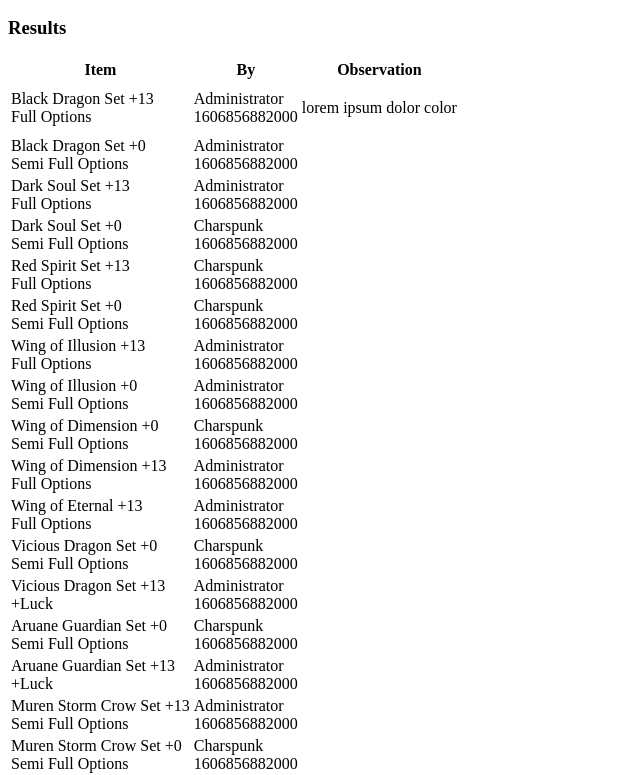
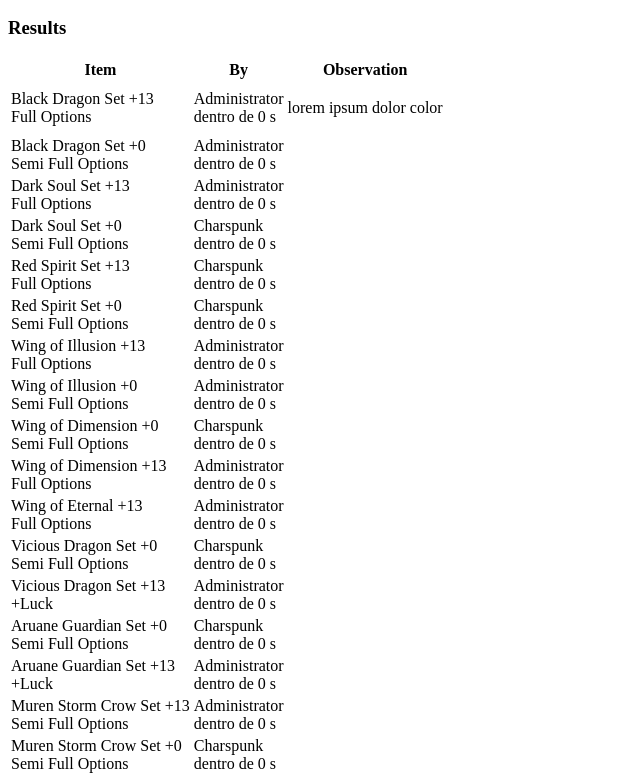
Before and after one commit to carlosbecerradev/mu-guild-business-demo, a Vue app: page /mu-server/1 in a window 1280 px wide. Shown: the part 5585-6360 px from the top of the page, without its empty margins (0-640 px from the left). Built offline with nearby package versions, Linux system fonts and the light colour scheme; the HTML template or start-up script is replaced by a standard one.

Commit message:
:heavy_plus_sign: components (MUServerOrders): Se implementa 'time_ago' y un formateo.

```diff
--- a/src/components/mu-server/MUServerOrders.vue
+++ b/src/components/mu-server/MUServerOrders.vue
@@ -44,21 +44,26 @@
                       <div class="flex items-center">
                         <div class="">
                           <div class="text-sm font-medium text-gray-900">
-                            {{order.item.name}} <span>+{{order.item_level}}</span>
+                            {{ order.item.name }}
+                            <span>+{{ order.item_level }}</span>
                           </div>
                           <div class="text-sm text-gray-500">
-                            {{order.item_options.name}}
+                            {{ order.item_options.name }}
                           </div>
                         </div>
                       </div>
                     </td>
                     <td class="px-6 py-4 whitespace-nowrap">
-                      <div class="text-sm text-gray-900">{{order.user_account.nickname}}</div>
-                      <div class="text-sm text-gray-500">{{order.created}}</div>
+                      <div class="text-sm text-gray-900">
+                        {{ order.user_account.nickname }}
+                      </div>
+                      <div class="text-sm text-gray-500">
+                        {{ useTimeAgo(order.created) }}
+                      </div>
                     </td>
                     <td class="px-6 py-4 text-sm text-gray-500">
                       <p class="m-0 overflow-auto max-h-20 flex items-baseline">
-                        {{order.observation}}
+                        {{ order.observation }}
                       </p>
                     </td>
                   </tr>
@@ -73,17 +78,19 @@
 </template>
 
 <script>
-import { mapActions, mapGetters } from 'vuex'
+import { mapActions, mapGetters } from "vuex";
+import useTimeAgo from "@/helpers/time_ago";
 
 export default {
   computed: {
-    ...mapGetters(['getMUServerOrders'])
+    ...mapGetters(["getMUServerOrders"]),
   },
   methods: {
-    ...mapActions(['fetchMUServerOrdersByMuServerId'])
+    ...mapActions(["fetchMUServerOrdersByMuServerId"]),
+    useTimeAgo,
   },
-  created(){
-    this.fetchMUServerOrdersByMuServerId(this.$route.params.id)
-  }
-}
+  created() {
+    this.fetchMUServerOrdersByMuServerId(this.$route.params.id);
+  },
+};
 </script>
```
